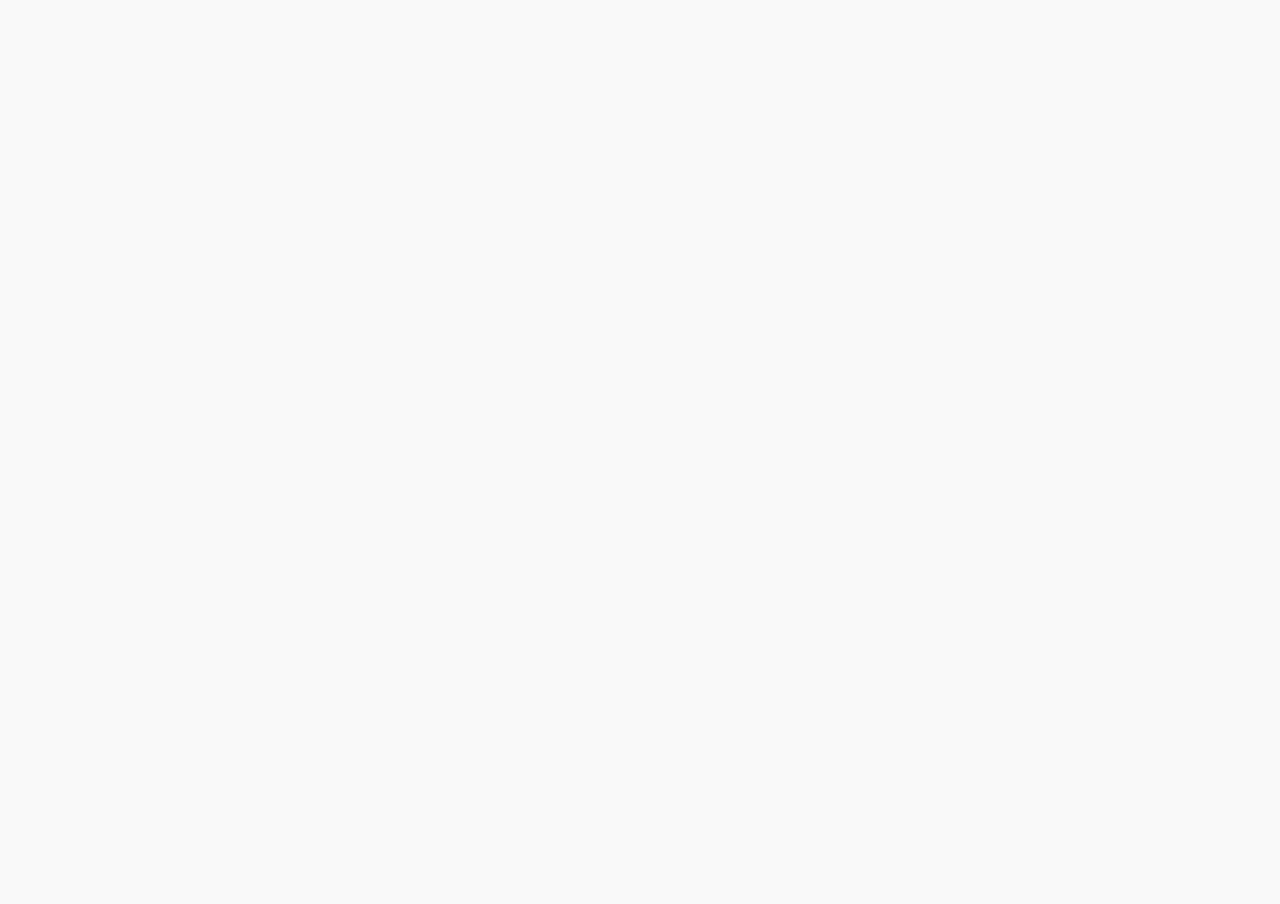
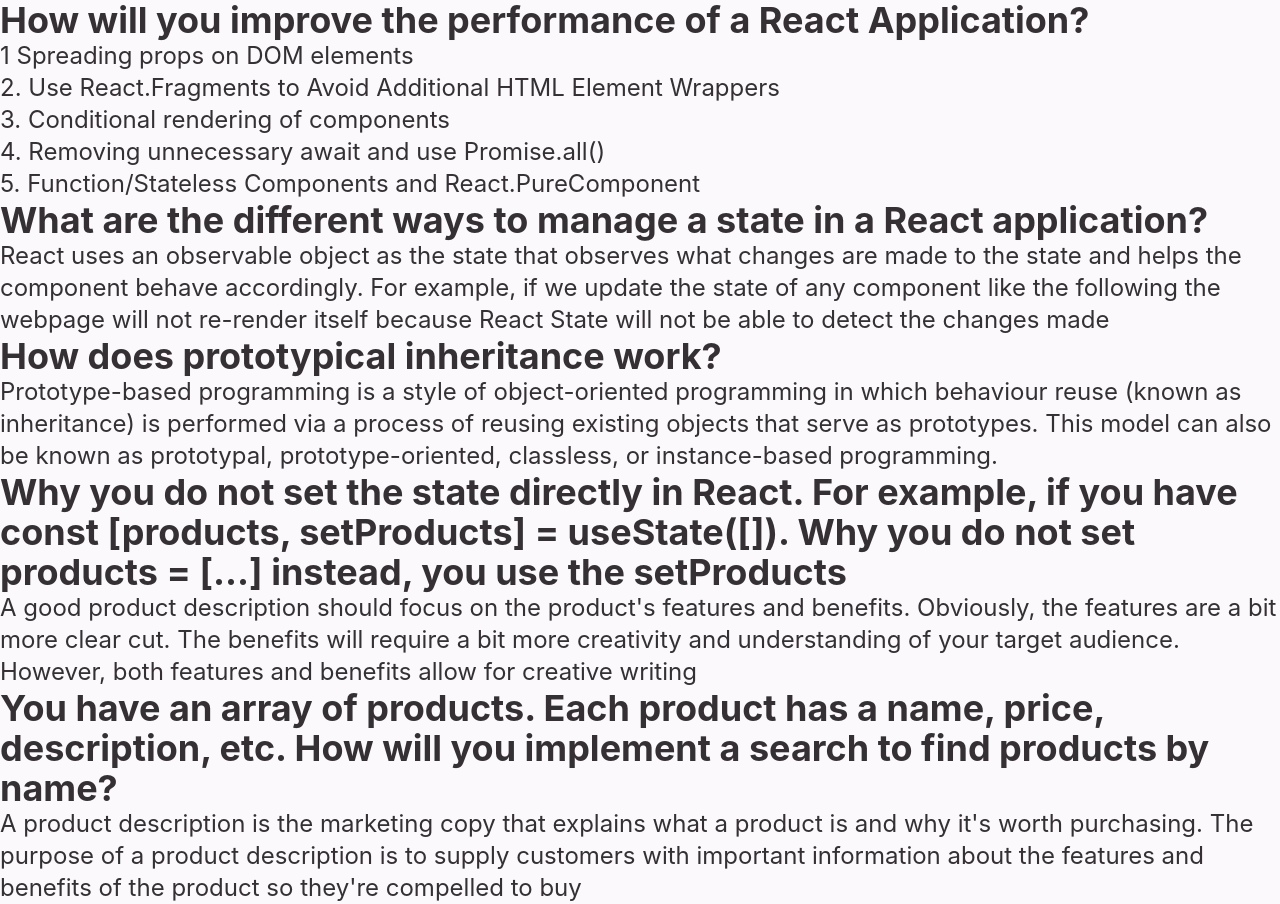
Before and after one commit to afsanaara/manufacturer-website-client-side, a React (Create React App) app: page /blogs in a window 1280 px wide. Before the commit the page ends 800 px from the top, so only its background shows below. Built offline with nearby package versions, Linux system fonts and the light colour scheme.

Commit message:
blogs updated

```diff
--- a/src/App.css
+++ b/src/App.css
@@ -1,6 +1,6 @@
-.App {
+/* .App {
   text-align: center;
-}
+} */
 
 .App-logo {
   height: 40vmin;
--- a/src/App.js
+++ b/src/App.js
@@ -1,11 +1,14 @@
-import logo from './logo.svg';
-import './App.css';
+import logo from "./logo.svg";
+import "./App.css";
+import { Route, Routes } from "react-router-dom";
+import Blogs from "./Blogs/Blogs";
 
 function App() {
-
   return (
     <div className="App">
-
+      <Routes>
+        <Route path="/blogs" element={<Blogs></Blogs>}></Route>
+      </Routes>
     </div>
   );
 }
--- /dev/null
+++ b/src/Blogs/Blogs.js
@@ -0,0 +1,74 @@
+import React from "react";
+
+const Blogs = () => {
+  return (
+    <section>
+      <div>
+        <h1 class="text-4xl font-bold">
+          How will you improve the performance of a React Application?
+        </h1>
+        <p class="text-2xl">
+          1 Spreading props on DOM elements <br></br> 2. Use React.Fragments to
+          Avoid Additional HTML Element Wrappers <br></br> 3. Conditional
+          rendering of components <br></br> 4. Removing unnecessary await and
+          use Promise.all() <br></br> 5. Function/Stateless Components and
+          React.PureComponent
+        </p>
+      </div>
+      <div>
+        <h1 class="text-4xl font-bold">
+          What are the different ways to manage a state in a React application?
+        </h1>
+        <p class="text-2xl">
+          React uses an observable object as the state that observes what
+          changes are made to the state and helps the component behave
+          accordingly. For example, if we update the state of any component like
+          the following the webpage will not re-render itself because React
+          State will not be able to detect the changes made
+        </p>
+      </div>
+
+      <div>
+        <h1 class="text-4xl font-bold">
+          How does prototypical inheritance work?
+        </h1>
+        <p class="text-2xl">
+          Prototype-based programming is a style of object-oriented programming
+          in which behaviour reuse (known as inheritance) is performed via a
+          process of reusing existing objects that serve as prototypes. This
+          model can also be known as prototypal, prototype-oriented, classless,
+          or instance-based programming.
+        </p>
+      </div>
+      <div>
+        <h1 class="text-4xl font-bold">
+          Why you do not set the state directly in React. For example, if you
+          have const [products, setProducts] = useState([]). Why you do not set
+          products = [...] instead, you use the setProducts
+        </h1>
+        <p class="text-2xl">
+          A good product description should focus on the product's features and
+          benefits. Obviously, the features are a bit more clear cut. The
+          benefits will require a bit more creativity and understanding of your
+          target audience. However, both features and benefits allow for
+          creative writing
+        </p>
+      </div>
+      <div>
+        <h1 class="text-4xl font-bold">
+          You have an array of products. Each product has a name, price,
+          description, etc. How will you implement a search to find products by
+          name?
+        </h1>
+        <p class="text-2xl">
+          A product description is the marketing copy that explains what a
+          product is and why it's worth purchasing. The purpose of a product
+          description is to supply customers with important information about
+          the features and benefits of the product so they're compelled to buy
+        </p>
+      </div>
+    </section>
+  );
+};
+
+export default Blogs;
--- a/src/index.js
+++ b/src/index.js
@@ -1,14 +1,17 @@
-import React from 'react';
-import ReactDOM from 'react-dom/client';
-import './index.css';
-import App from './App';
-import reportWebVitals from './reportWebVitals';
+import React from "react";
+import ReactDOM from "react-dom/client";
+import "./index.css";
+import App from "./App";
+import reportWebVitals from "./reportWebVitals";
+import { BrowserRouter } from "react-router-dom";
 
-const root = ReactDOM.createRoot(document.getElementById('root'));
+const root = ReactDOM.createRoot(document.getElementById("root"));
 root.render(
-  <React.StrictMode>
-    <App />
-  </React.StrictMode>
+  <BrowserRouter>
+    <React.StrictMode>
+      <App />
+    </React.StrictMode>
+  </BrowserRouter>
 );
 
 // If you want to start measuring performance in your app, pass a function
--- a/tailwind.config.js
+++ b/tailwind.config.js
@@ -7,23 +7,24 @@
     themes: [
       {
         mytheme: {
-          primary: "#FEB819",
 
-          secondary: "#1e28aa",
+"primary": "#99dd5d",
 
-          accent: "#c115c4",
+"secondary": "#a155e0",
 
-          neutral: "#24262E",
+"accent": "#93d4f9",
 
-          "base-100": "#FAF9FA",
+"neutral": "#37253C",
 
-          info: "#62D0EF",
+"base-100": "#FBF9FB",
 
-          success: "#259D59",
+"info": "#2C9CE2",
 
-          warning: "#EECF5D",
+"success": "#0B5B53",
 
-          error: "#EB3528",
+"warning": "#94610A",
+
+"error": "#EF4B48",
         },
       },
     ],
```
